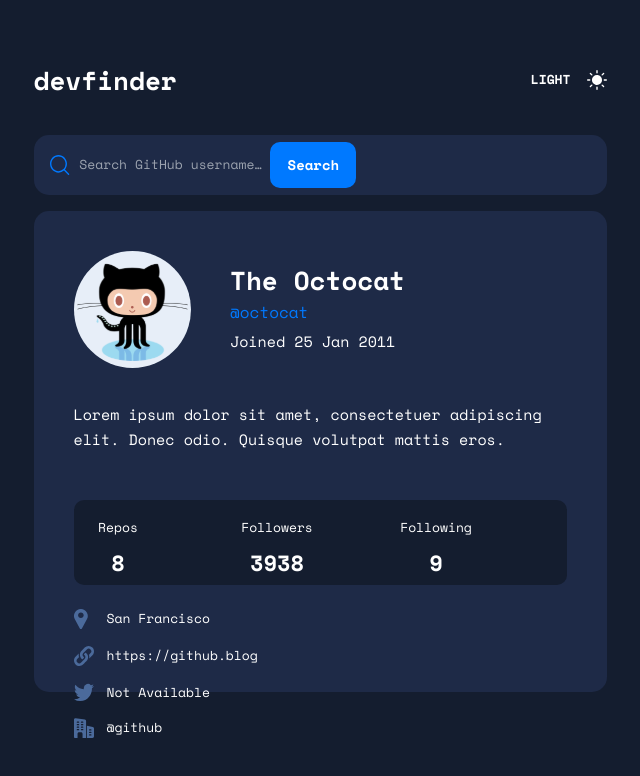
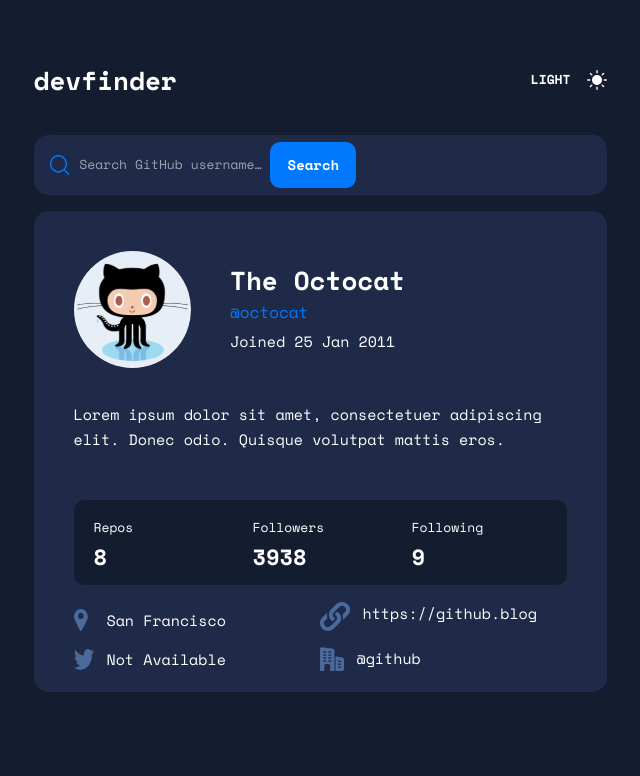
Before and after one commit to Davmike/github-user-search-app, a React (Vite) app: page / in a window 1280 px wide. Shown: the top 776 px of the page, without its empty margins (320-960 px from the left). Built offline with nearby package versions, Linux system fonts and the light colour scheme.

Commit message:
feat: add tablet version

```diff
--- a/src/Components/Search.jsx
+++ b/src/Components/Search.jsx
@@ -62,7 +62,7 @@
       <div
         className={`${
           dark ? "bg-[#1E2A47]" : "bg-[#FEFEFE]"
-        } mt-[16px] pt-[32px] pb-[48px] px-[24px] rounded-[15px] md:w-[573px] md:h-[481px] md:p-[40px]`}
+        } mt-[16px] pt-[32px] pb-[48px] px-[24px] rounded-[15px] md:w-[573px] md:h-[481px] md:px-[40px] md:pt-[40px] md:pb-[44px]`}
       >
         <div className="flex gap-[19.5px]">
           <img
@@ -105,7 +105,7 @@
             dark ? "bg-[#141D2F]" : "bg-[#F6F8FF]"
           } rounded-[10px] w-[279px] h-[85px] mt-[23px] md:w-[493px] md:gap-[70px]`}
         >
-          <div className="flex flex-col items-center w-[89px] h-[48px] gap-[8px]">
+          <div className="flex flex-col items-center w-[89px] h-[48px] gap-[8px] md:items-start md:ml-[20px] md:gap-[2px]">
             <p
               className={`${
                 dark ? "text-[white]" : "text-[#4B6A9B]"
@@ -121,7 +121,7 @@
               8
             </p>
           </div>
-          <div className="flex flex-col items-center w-[89px] h-[48px] gap-[8px]">
+          <div className="flex flex-col items-center w-[89px] h-[48px] gap-[8px] md:items-start md:gap-[2px]">
             <p
               className={`${
                 dark ? "text-[white]" : "text-[#4B6A9B]"
@@ -137,7 +137,7 @@
               3938
             </p>
           </div>
-          <div className="flex flex-col items-center w-[89px] h-[48px] gap-[8px]">
+          <div className="flex flex-col items-center w-[89px] h-[48px] gap-[8px] md:items-start md:gap-[2px]">
             <p
               className={`${
                 dark ? "text-[white]" : "text-[#4B6A9B]"
@@ -155,12 +155,13 @@
           </div>
         </div>
 
+        <div className="md:grid md:grid-cols-2">
           <div className="flex gap-[19px] mt-[24px]">
             <img src={SvgLocation} alt="location svg" />
             <p
               className={`${
                 dark ? "text-[white]" : "text-[#4B6A9B]"
-            } text-[13px] font-normal`}
+              } text-[13px] font-normal md:text-[15px]`}
             >
               San Francisco
             </p>
@@ -170,7 +171,7 @@
             <p
               className={`${
                 dark ? "text-[white]" : "text-[#4B6A9B]"
-            } text-[13px] font-normal`}
+              } text-[13px] font-normal md:text-[15px]`}
             >
               https://github.blog
             </p>
@@ -180,7 +181,7 @@
             <p
               className={`${
                 dark ? "text-[white]" : "text-[#4B6A9B]"
-            } text-[13px] font-normal`}
+              } text-[13px] font-normal md:text-[15px]`}
             >
               Not Available
             </p>
@@ -190,12 +191,13 @@
             <p
               className={`${
                 dark ? "text-[white]" : "text-[#4B6A9B]"
-            } text-[13px] font-normal`}
+              } text-[13px] font-normal md:text-[15px]`}
             >
               @github
             </p>
           </div>
         </div>
       </div>
+    </div>
   );
 }
```
Lines whose indentation alone changed are shown as unchanged.
